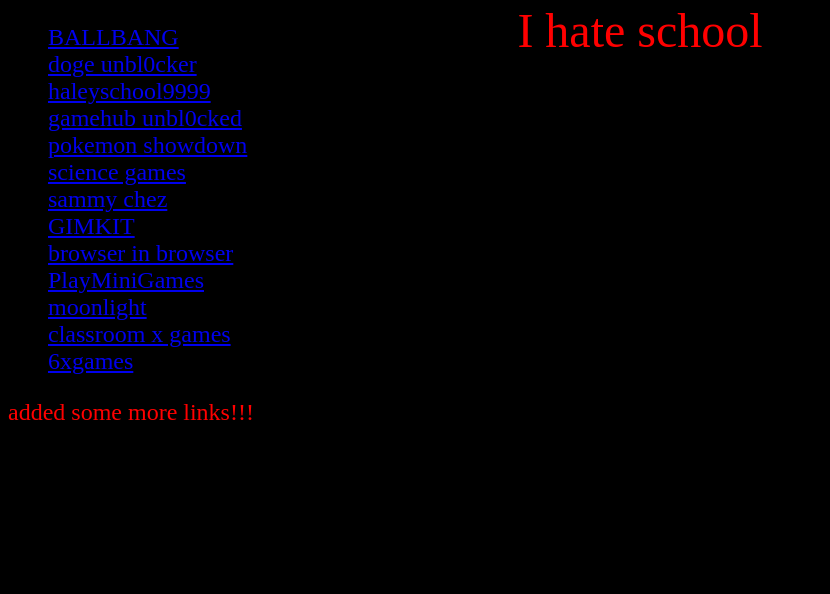
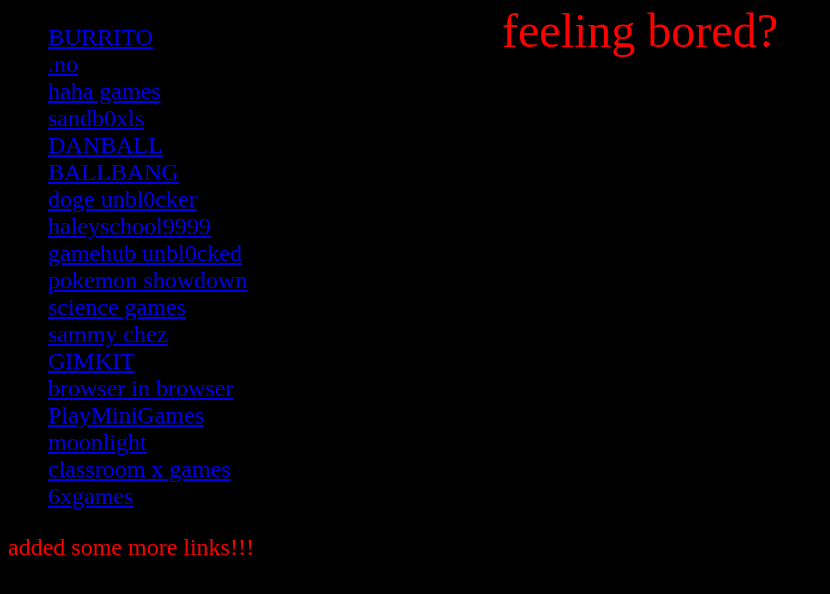
Before and after one commit to jaygod123/PLH, a plain HTML site: page index.html in a window 1280 px wide. Shown: the whole page, without its empty margins (0-830 px from the left). Drawn offline with Linux system fonts and the light colour scheme.

Commit message:
MORE LINKS!!!!!

```diff
--- a/index.html
+++ b/index.html
@@ -20,16 +20,23 @@
       color: red;
       font-size: 3rem;
     }
+
+
   </style>
 </head>
 
 <body>
 
   <div id="header">
-    I hate school
+    feeling bored?
   </div>
 
   <ul>
+    <li><a href="https://sites.google.com/view/burritoedition/home">BURRITO</a></li>
+    <li><a href="https://www.crazygames.no">.no</a></li>
+    <li><a href="https://www.hahagames.com">haha games</a></li>
+    <li><a href="https://sandboxels.r74n.com">sandb0xls</a></li>
+    <li><a href="https://dan-ball.jp/en/">DANBALL</a></li>
     <li><a href="https://abc.lockthebook.com">BALLBANG</a></li>
     <li><a href="https://surfdoge.pro">doge unbl0cker</a></li>
     <li><a href="https://sites.google.com/view/haleyschool9999/home">haleyschool9999</a></li>
@@ -45,7 +52,13 @@
     <li><a href="https://6xgames.com">6xgames</a></li>
   </ul>
   <p style="color: red;">added some more links!!!</p>
-  <script src="script.js"></script>
+
+  <div
+  </div>
+
+  <script>
+
+  </script>
 </body>
 
 </html>
```
Also changed, not shown: style.css (line endings or trailing spaces).
